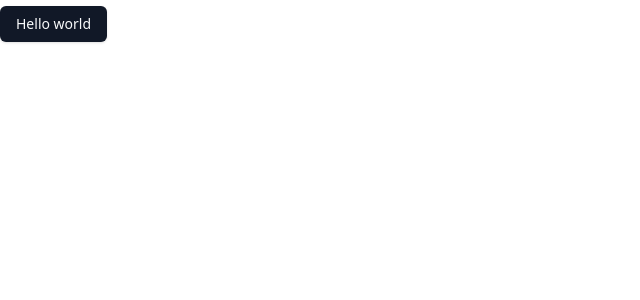
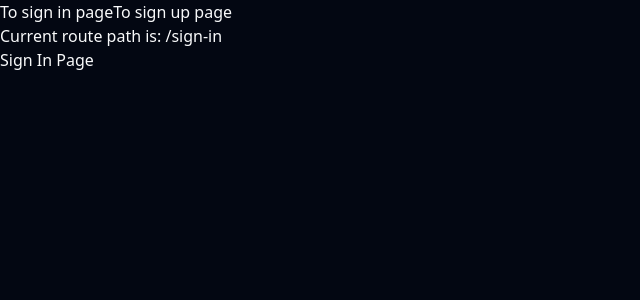
Before and after one commit to SayRetrast/project-api-client, a Vue app in the folder client-app/: page /sign-in in a window 1280 px wide. Shown: the top 300 px of the page, without its empty margins (0-640 px from the left). Built offline with nearby package versions, Linux system fonts and the light colour scheme.

Commit message:
create router

```diff
--- a/client-app/src/App.vue
+++ b/client-app/src/App.vue
@@ -1,9 +1,12 @@
-<script setup lang="ts">
-import BaseButton from './core/components/ui/button/BaseButton.vue';
-</script>
+<template>
+  <main>
+    <div>
+      <RouterLink to="/sign-in">To sign in page</RouterLink>
+      <RouterLink to="/sign-up">To sign up page</RouterLink>
+    </div>
 
-<template>
-  <div class="text-3xl font-bold underline">
-    <BaseButton>Hello world</BaseButton>
-  </div>
+    <p>Current route path is: {{ $route.fullPath }}</p>
+
+    <RouterView />
+  </main>
 </template>
--- /dev/null
+++ b/client-app/src/auth/index.ts
@@ -0,0 +1,3 @@
+import { routes as authRoutes } from './routes';
+
+export { authRoutes };
--- /dev/null
+++ b/client-app/src/auth/routes.ts
@@ -0,0 +1,7 @@
+import SignInView from './views/SignInView.vue';
+import SignUpView from './views/SignUpView.vue';
+
+export const routes = [
+  { path: '/sign-in', component: SignInView },
+  { path: '/sign-up', component: SignUpView },
+];
--- /dev/null
+++ b/client-app/src/auth/views/SignInView.vue
@@ -0,0 +1,3 @@
+<template>
+  <h1>Sign In Page</h1>
+</template>
--- /dev/null
+++ b/client-app/src/auth/views/SignUpView.vue
@@ -0,0 +1,3 @@
+<template>
+  <h1>Sign Up Page</h1>
+</template>
--- a/client-app/src/core/assets/index.css
+++ b/client-app/src/core/assets/index.css
@@ -3,7 +3,7 @@
 @tailwind utilities;
 
 @layer base {
-  :root {
+  .light {
     --background: 0 0% 100%;
     --foreground: 224 71.4% 4.1%;
 
@@ -36,7 +36,7 @@
     --radius: 0.5rem;
   }
 
-  .dark {
+  :root {
     --background: 224 71.4% 4.1%;
     --foreground: 210 20% 98%;
 
@@ -65,6 +65,8 @@
     --destructive-foreground: 210 20% 98%;
 
     --ring: 216 12.2% 83.9%;
+
+    --radius: 0.5rem;
   }
 }
 
--- /dev/null
+++ b/client-app/src/core/index.ts
@@ -0,0 +1,3 @@
+import { router as coreRouter } from './router';
+
+export { coreRouter };
--- /dev/null
+++ b/client-app/src/core/router.ts
@@ -0,0 +1,7 @@
+import { createWebHistory, createRouter } from 'vue-router';
+import { authRoutes } from '@/auth';
+
+export const router = createRouter({
+  history: createWebHistory(),
+  routes: [...authRoutes],
+});
--- a/client-app/src/main.ts
+++ b/client-app/src/main.ts
@@ -1,7 +1,9 @@
 import { createApp } from 'vue';
 import App from '@/App.vue';
 import '@/core/assets/index.css';
+import { coreRouter } from './core';
 
 const app = createApp(App);
 
+app.use(coreRouter);
 app.mount('#app');
```
